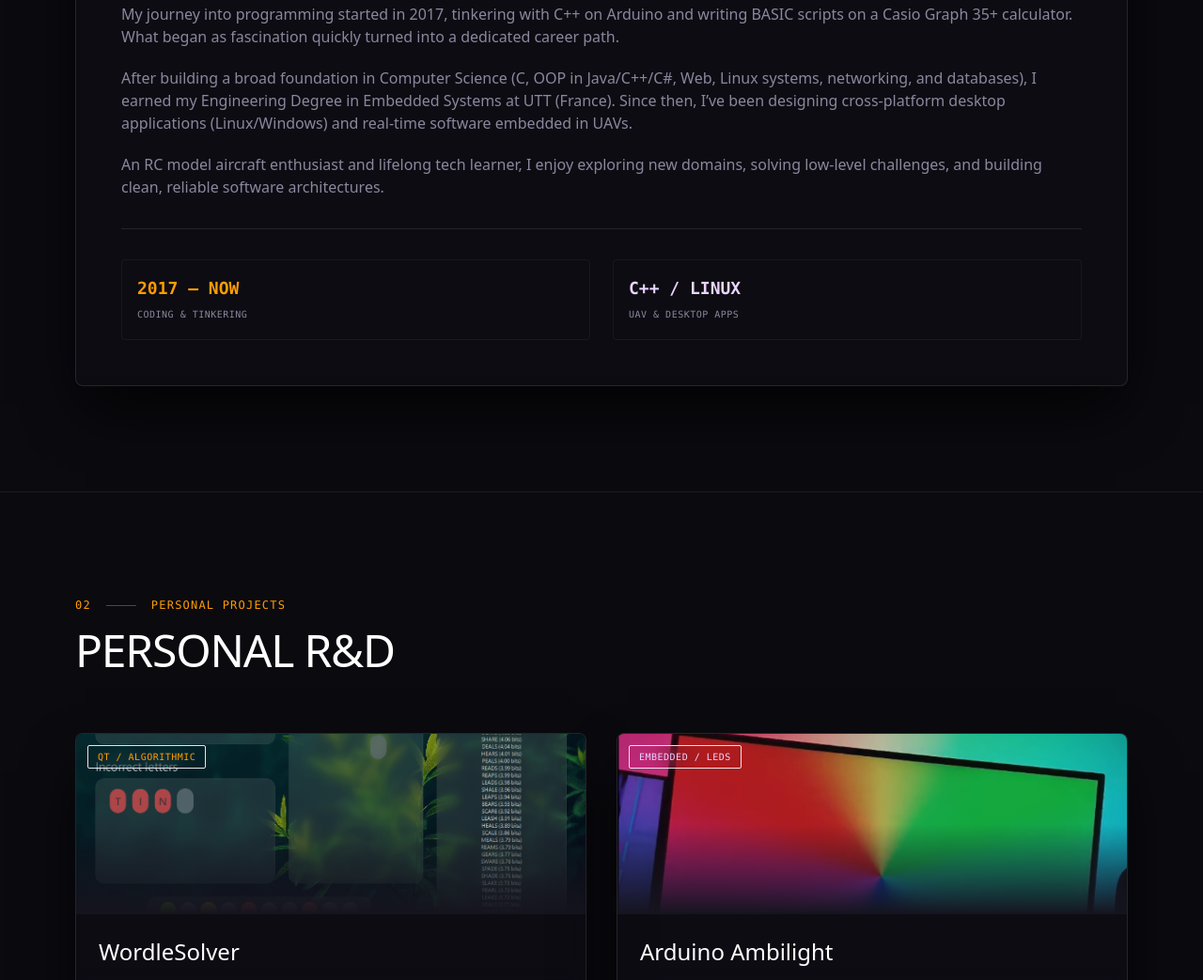
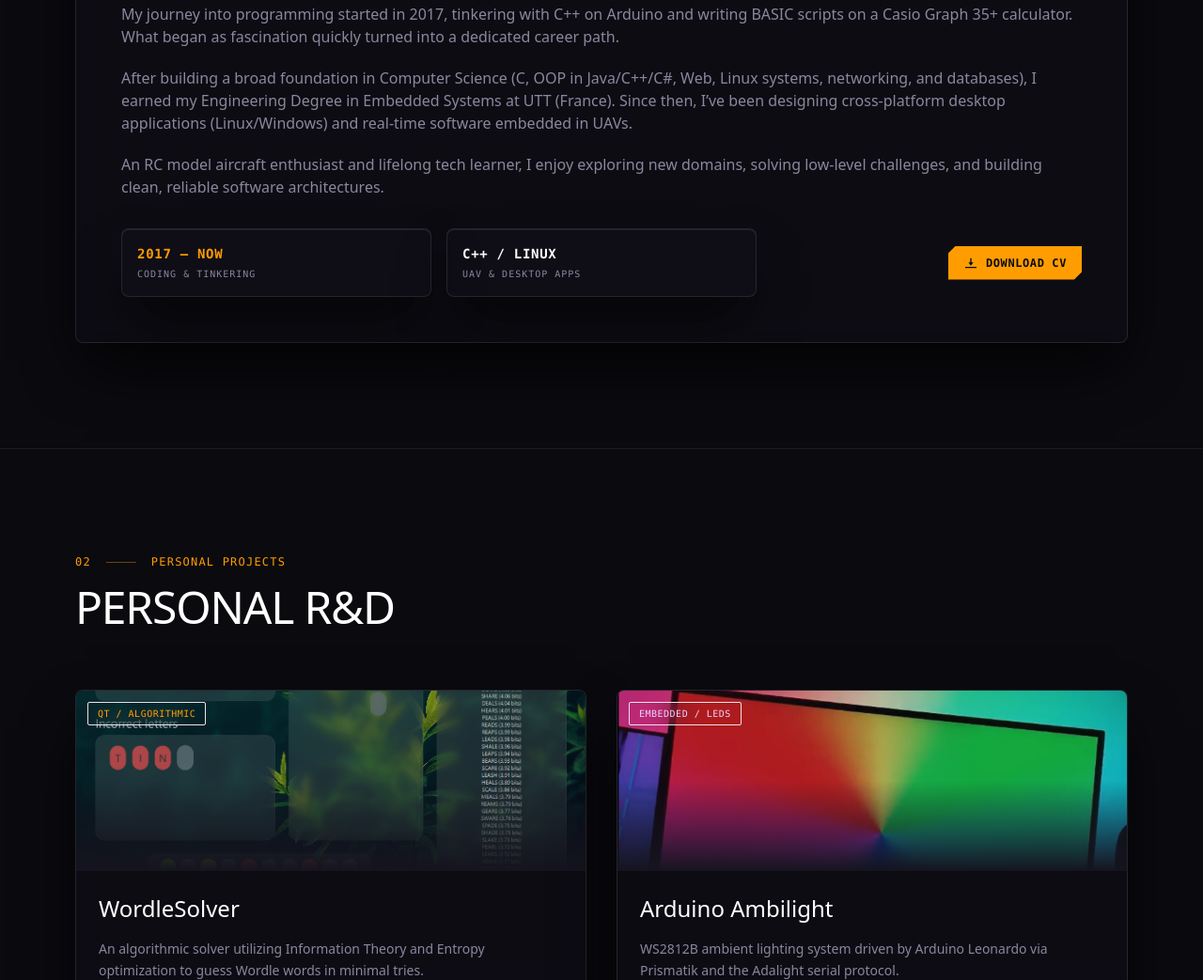
Before and after one commit to Maxime-Limosin/Maxime-Limosin.github.io, a plain HTML site: page index.html in a window 1280 px wide. Shown: the part 1200-2243 px from the top of the page at 94% size. Drawn offline with nearby package versions, Linux system fonts and the light colour scheme.

Commit message:
Added button to show/download CV

```diff
--- a/index.html
+++ b/index.html
@@ -176,16 +176,31 @@
           </div>
 
           <!-- Quick Metrics -->
-          <div class="grid sm:grid-cols-2 gap-6 pt-8 mt-8 border-t border-white/10 font-mono">
-            <div class="p-4 bg-chassis-titanium/60 border border-white/5 rounded">
-              <span class="text-lg font-bold text-chassis-amber block">2017 — NOW</span>
-              <span class="text-[10px] text-chassis-slate tracking-wider uppercase">Coding &amp; Tinkering</span>
+          <div class="grid grid-cols-1 md:grid-cols-3 gap-4 mt-8 items-center">
+
+            <div class="glass-chassis rounded-lg p-4 border border-white/10">
+              <div class="font-mono font-bold text-chassis-amber text-sm tracking-wider">2017 — NOW</div>
+              <div class="font-mono text-[10px] text-chassis-slate uppercase tracking-widest mt-1">Coding & Tinkering
+              </div>
             </div>
 
-            <div class="p-4 bg-chassis-titanium/60 border border-white/5 rounded">
-              <span class="text-lg font-bold text-chassis-violet-light block">C++ / LINUX</span>
-              <span class="text-[10px] text-chassis-slate tracking-wider uppercase">UAV &amp; Desktop Apps</span>
+            <div class="glass-chassis rounded-lg p-4 border border-white/10">
+              <div class="font-mono font-bold text-white text-sm tracking-wider">C++ / LINUX</div>
+              <div class="font-mono text-[10px] text-chassis-slate uppercase tracking-widest mt-1">UAV & Desktop Apps
+              </div>
             </div>
+
+            <div class="flex items-center justify-end h-full">
+              <a href="assets/pdf/CV_Maxime_Limosin.pdf" target="_blank" rel="noopener noreferrer"
+                class="bg-chassis-amber text-chassis-dark hover:bg-amber-400 font-mono font-bold text-xs tracking-wider uppercase py-2.5 px-4 flex items-center gap-2 transition-all duration-300 shadow-lg hover:shadow-card-amber"
+                style="clip-path: polygon(8px 0, 100% 0, 100% calc(100% - 8px), calc(100% - 8px) 100%, 0 100%, 0 8px);">
+                <svg xmlns="http://www.w3.org/2000/svg" class="w-4 h-4 fill-current" viewBox="0 0 24 24">
+                  <path d="M12 16l4-5h-3V4h-2v7H8l4 5zm9 2H3v2h18v-2z" />
+                </svg>
+                <span>Download CV</span>
+              </a>
+            </div>
+
           </div>
 
         </div>
```
Also changed, not shown: 1 other file.
